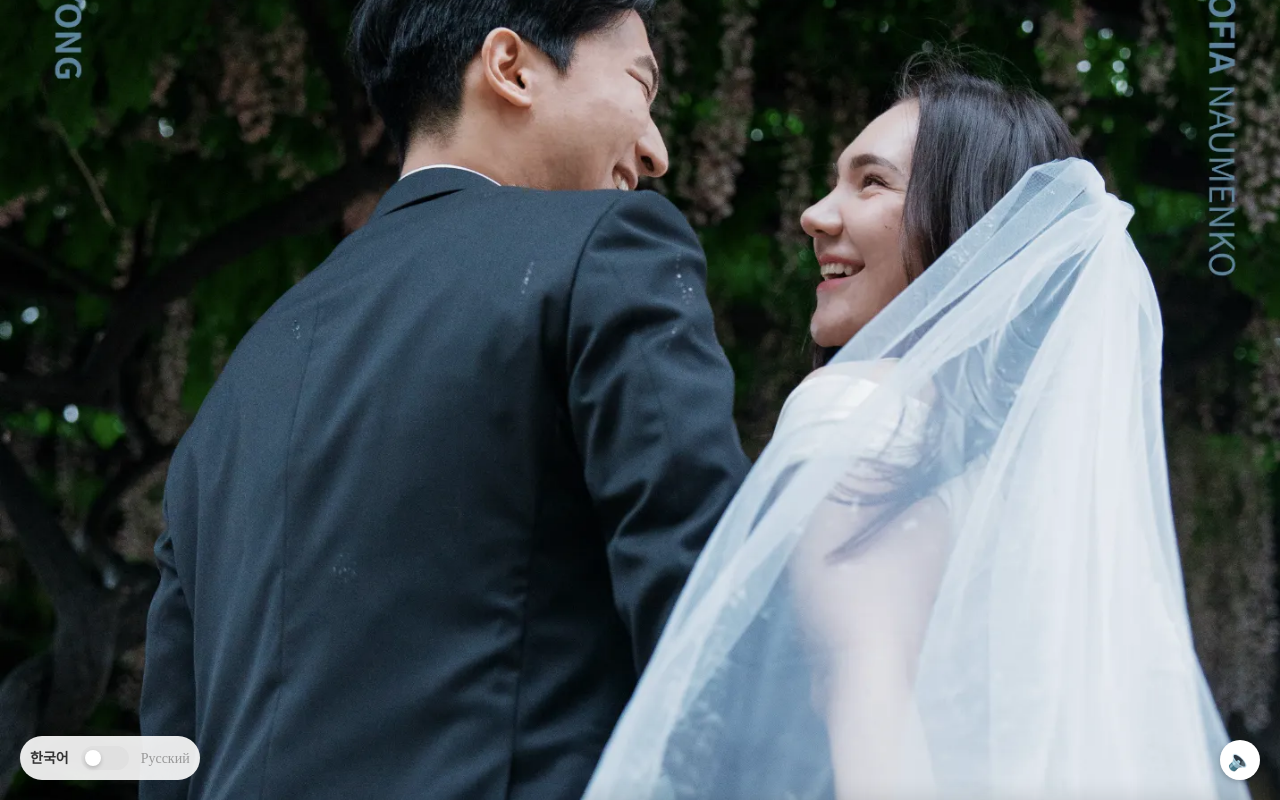
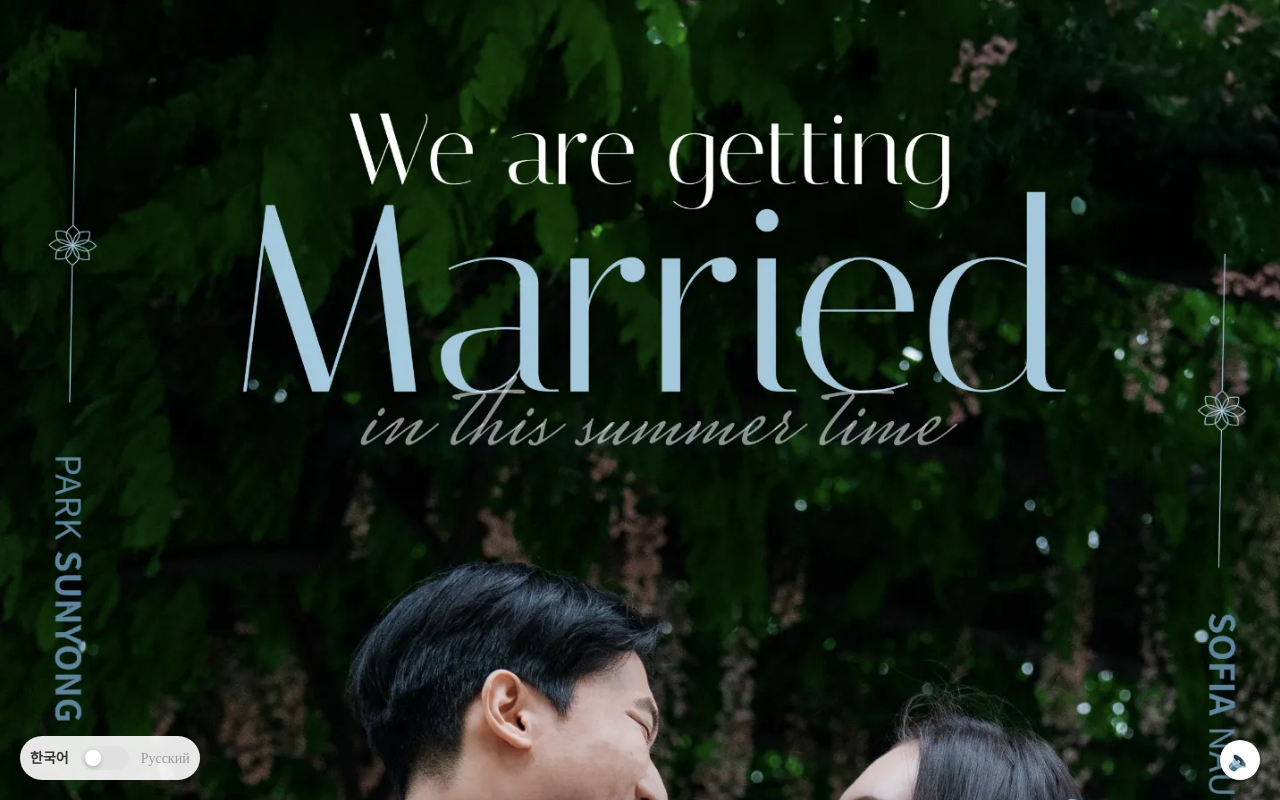
Before and after one commit to hongddoni/sunyoung-wedding-invitation, a React (Vite) app: page / in a window 1280 px wide. Shown: the top 800 px of the page. Built offline with nearby package versions, Linux system fonts and the light colour scheme; a web font is replaced by a local one.

Commit message:
fix: 이미지 그리드 수정 및 표지사진 크기 변경

```diff
--- a/src/components/layers/bottomLayer.module.css
+++ b/src/components/layers/bottomLayer.module.css
@@ -9,7 +9,6 @@
 
   .headline {
     width: 100%;
-    height: 100%;
-    object-fit: cover;
+    object-fit: contain;
   }
 }
--- a/src/components/photoBooth/PhotoBooth.tsx
+++ b/src/components/photoBooth/PhotoBooth.tsx
@@ -20,6 +20,7 @@ import image17 from "../../assets/images/wedding/17.webp";
 import image18 from "../../assets/images/wedding/18.webp";
 import { SlidingModal } from "../slidingModal/SlidingModal";
 import { useParent } from "../parent/useParent";
+import classNames from "classnames";
 
 export const PhotoBooth = () => {
 	const [opened, setOpened] = useState(false);
@@ -73,7 +74,7 @@ export const PhotoBooth = () => {
 	};
 
 	return (
-		<div className={s.photoBooth}>
+		<div className={classNames(s.photoBooth, isParent && s.parent)}>
 			{(isParent ? parentImages : images).map((image, index) => (
 				<div
 					className={s.photo}
--- a/src/components/photoBooth/photoBooth.module.css
+++ b/src/components/photoBooth/photoBooth.module.css
@@ -4,6 +4,11 @@
     grid-template-rows: repeat(6, 1fr);
     width: 100%;
     gap: 0.5vw;
+
+    &.parent {
+        grid-template-columns: repeat(2, 1fr);
+        grid-template-rows: repeat(3, 1fr);
+    }
 
     .photo {
         cursor: pointer;
```
